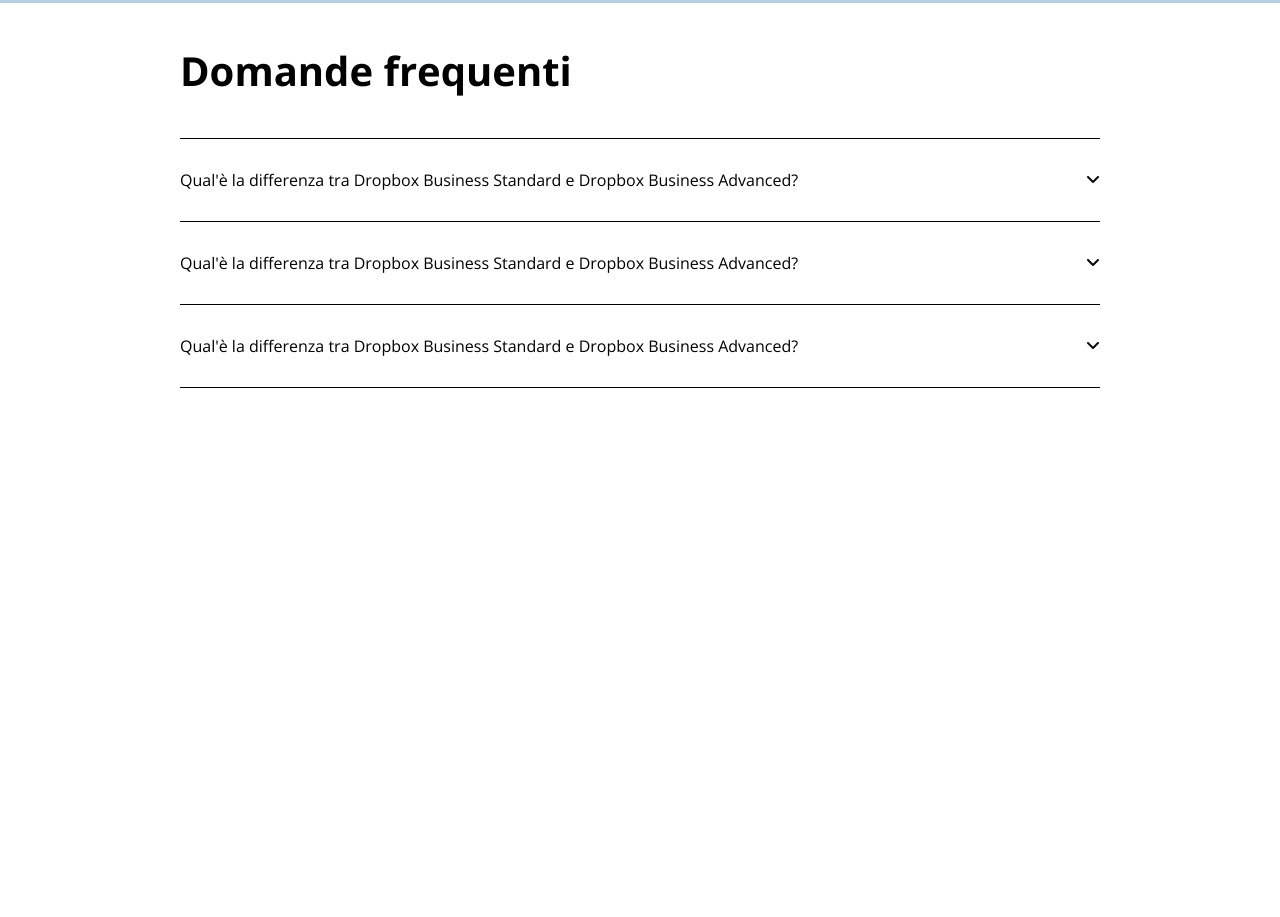
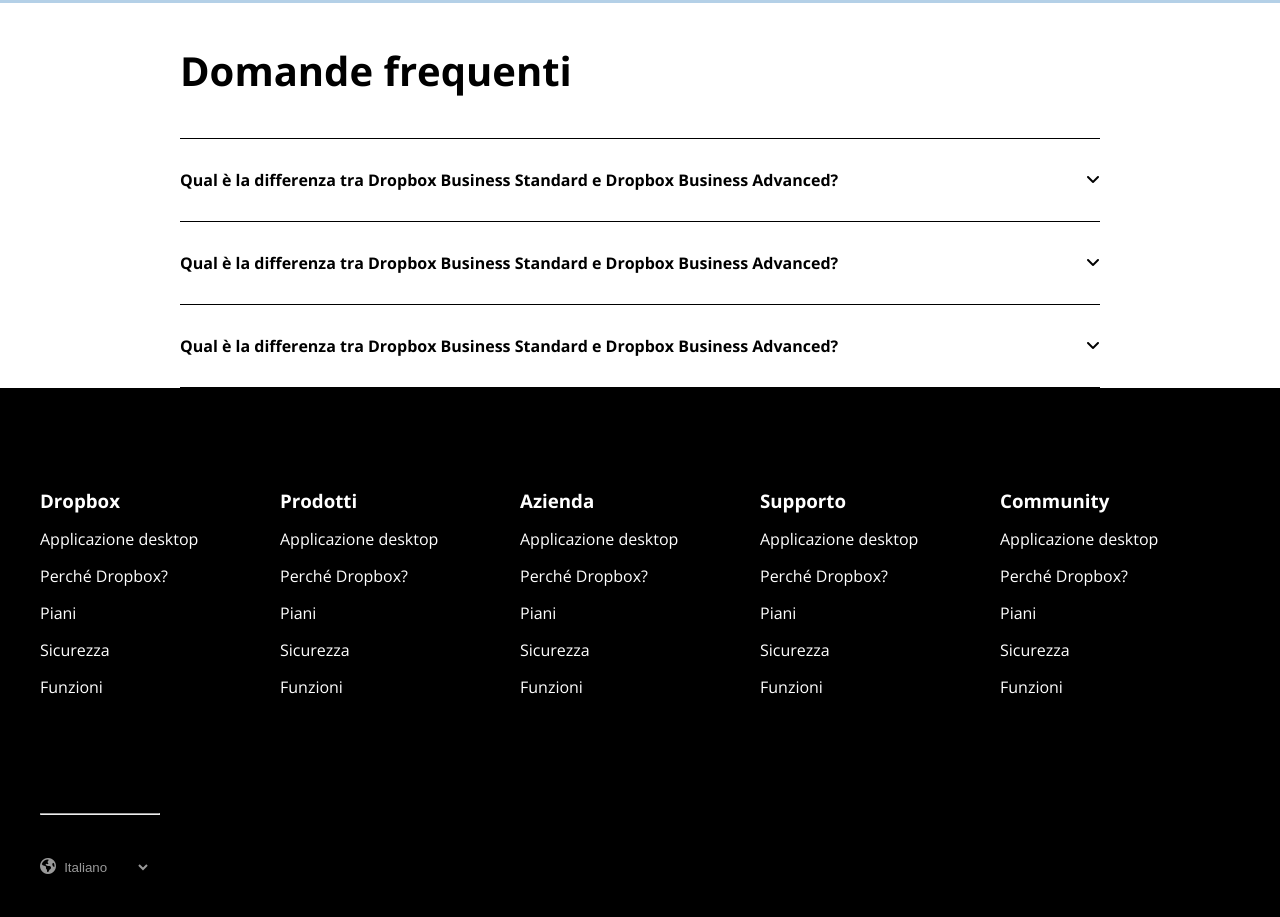
Before and after one commit to IanzanoLorenzo/htmlcss-dropbox, a plain HTML site: page index.html in a window 1280 px wide. Shown: the part 5176-6093 px from the top of the page. Before the commit the page ends 5564 px from the top, so only its background shows below. Drawn offline with nearby package versions, Linux system fonts and the light colour scheme.

Commit message:
footer concluso

```diff
--- a/css/style.css
+++ b/css/style.css
@@ -87,6 +87,11 @@
 .col-30{
     width: 30%;
 }
+
+.col-20{
+    width: 20%;
+}
+
 
             /* text formats */
 
@@ -409,6 +414,7 @@
 
 #faq .col-100>p{
     margin: 30px 0;
+    font-weight: 700;
 }
 
 #faq .col-100{
@@ -444,3 +450,46 @@
 .col-100 .arrows:hover + .container .risposta{
     display: block;
 }
+
+            /* footer */
+
+footer{
+    background-color: black;
+    color: white;
+}
+
+            /* bottom nav */
+
+#bottom-nav{
+    padding: 100px 0;
+}
+
+#bottom-nav .row{
+    flex-direction: row;
+}
+
+#bottom-nav li{
+    margin: 15px 0;
+}
+
+/* sezione lingua */
+
+#lingua .row{
+    color: rgb(153,153,153);
+}
+
+#lingua .row{
+    padding: 40px 0;
+}
+
+#lingua #scegli-lingua{
+    border: none;
+    background-color: inherit;
+    color: inherit;
+}
+
+/* L'HR (letto "accaerre") OSSIA LA LINEA ORIZZONTALE */
+
+#lingua hr{
+    width: 10%;
+}
--- a/index.html
+++ b/index.html
@@ -256,6 +256,7 @@
                 </div>
             </div>
         </div>
+<!-- sezione faq -->
         <div id="faq">
             <div class="container-920px">
                 <div class="row">
@@ -263,33 +264,33 @@
                         <h2>Domande frequenti</h2>
                     </div>
                     <div class="col-100">
-                        <p>Qual'è la differenza tra Dropbox Business Standard e Dropbox Business Advanced?</p>
+                        <p>Qual è la differenza tra Dropbox Business Standard e Dropbox Business Advanced?</p>
                         <div class="arrows">
                             <div class="downarr"><i class="fa-solid fa-angle-down"></i></div>
                             <div class="uparr"><i class="fa-solid fa-angle-up"></i></div>
                         </div>
                         <div class="container">
-                            <p class="risposta">Bella domanda! La risposta é da cercare all'interno di te stesso. scherzo la risposta é: Lorem ipsum dolor sit amet consectetur adipisicing elit. Nemo autem eos suscipit porro quaerat excepturi, quos explicabo officia quisquam magnam dolore! Facere molestiae enim dicta ex eligendi dolore sint vero.</p>
+                            <p class="risposta">Bella domanda! La risposta é da cercare all'interno di te stesso. Scherzo la risposta é: Lorem ipsum dolor sit amet consectetur adipisicing elit. Nemo autem eos suscipit porro quaerat excepturi, quos explicabo officia quisquam magnam dolore! Facere molestiae enim dicta ex eligendi dolore sint vero.</p>
                         </div>
                     </div>
                     <div class="col-100">
-                        <p>Qual'è la differenza tra Dropbox Business Standard e Dropbox Business Advanced?</p>
+                        <p>Qual è la differenza tra Dropbox Business Standard e Dropbox Business Advanced?</p>
                         <div class="arrows">
                             <div class="downarr"><i class="fa-solid fa-angle-down"></i></div>
                             <div class="uparr"><i class="fa-solid fa-angle-up"></i></div>
                         </div>
                         <div class="container">
-                            <p class="risposta">Bella domanda! La risposta é da cercare all'interno di te stesso. scherzo la risposta é: Lorem ipsum dolor sit amet consectetur adipisicing elit. Nemo autem eos suscipit porro quaerat excepturi, quos explicabo officia quisquam magnam dolore! Facere molestiae enim dicta ex eligendi dolore sint vero.</p>
+                            <p class="risposta">Bella domanda! La risposta é da cercare all'interno di te stesso. Scherzo la risposta é: Lorem ipsum dolor sit amet consectetur adipisicing elit. Nemo autem eos suscipit porro quaerat excepturi, quos explicabo officia quisquam magnam dolore! Facere molestiae enim dicta ex eligendi dolore sint vero.</p>
                         </div>
                     </div>
                     <div class="col-100">
-                        <p>Qual'è la differenza tra Dropbox Business Standard e Dropbox Business Advanced?</p>
+                        <p>Qual è la differenza tra Dropbox Business Standard e Dropbox Business Advanced?</p>
                         <div class="arrows">
                             <div class="downarr"><i class="fa-solid fa-angle-down"></i></div>
                             <div class="uparr"><i class="fa-solid fa-angle-up"></i></div>
                         </div>
                         <div class="container">
-                            <p class="risposta">Bella domanda! La risposta é da cercare all'interno di te stesso. scherzo la risposta é: Lorem ipsum dolor sit amet consectetur adipisicing elit. Nemo autem eos suscipit porro quaerat excepturi, quos explicabo officia quisquam magnam dolore! Facere molestiae enim dicta ex eligendi dolore sint vero.</p>
+                            <p class="risposta">Bella domanda! La risposta é da cercare all'interno di te stesso. Scherzo la risposta é: Lorem ipsum dolor sit amet consectetur adipisicing elit. Nemo autem eos suscipit porro quaerat excepturi, quos explicabo officia quisquam magnam dolore! Facere molestiae enim dicta ex eligendi dolore sint vero.</p>
                         </div>
                     </div>
                 </div>
@@ -299,8 +300,78 @@
 <!-- fine main -->
 <!-- footer -->
     <footer>
-
+<!-- bottom nav -->
+        <div id="bottom-nav">
+            <div class="container-1200px">
+                <div class="row">
+                    <div class="col-20">
+                        <ul><h3>Dropbox</h3>
+                            <li><a class="no-default" href="#">Applicazione desktop</a></li>
+                            <li><a class="no-default" href="#">Perché Dropbox?</a></li>
+                            <li><a class="no-default" href="#">Piani</a></li>
+                            <li><a class="no-default" href="#">Sicurezza</a></li>
+                            <li><a class="no-default" href="#">Funzioni</a></li>
+                        </ul>
+                    </div>
+                    <div class="col-20">
+                        <ul><h3>Prodotti</h3>
+                            <li><a class="no-default" href="#">Applicazione desktop</a></li>
+                            <li><a class="no-default" href="#">Perché Dropbox?</a></li>
+                            <li><a class="no-default" href="#">Piani</a></li>
+                            <li><a class="no-default" href="#">Sicurezza</a></li>
+                            <li><a class="no-default" href="#">Funzioni</a></li>
+                        </ul>
+                    </div>
+                    <div class="col-20">
+                        <ul><h3>Azienda</h3>
+                            <li><a class="no-default" href="#">Applicazione desktop</a></li>
+                            <li><a class="no-default" href="#">Perché Dropbox?</a></li>
+                            <li><a class="no-default" href="#">Piani</a></li>
+                            <li><a class="no-default" href="#">Sicurezza</a></li>
+                            <li><a class="no-default" href="#">Funzioni</a></li>
+                        </ul>
+                    </div>
+                    <div class="col-20">
+                        <ul><h3>Supporto</h3>
+                            <li><a class="no-default" href="#">Applicazione desktop</a></li>
+                            <li><a class="no-default" href="#">Perché Dropbox?</a></li>
+                            <li><a class="no-default" href="#">Piani</a></li>
+                            <li><a class="no-default" href="#">Sicurezza</a></li>
+                            <li><a class="no-default" href="#">Funzioni</a></li>
+                        </ul>
+                    </div>
+                    <div class="col-20">
+                        <ul><h3>Community</h3>
+                            <li><a class="no-default" href="#">Applicazione desktop</a></li>
+                            <li><a class="no-default" href="#">Perché Dropbox?</a></li>
+                            <li><a class="no-default" href="#">Piani</a></li>
+                            <li><a class="no-default" href="#">Sicurezza</a></li>
+                            <li><a class="no-default" href="#">Funzioni</a></li>
+                        </ul>
+                    </div>
+                </div>
+            </div>
+        </div>
+        <div id="lingua">
+            <div class="container-1200px">
+                <hr>
+                <div class="row">
+                    <div class="col">
+                        <i class="fa-solid fa-earth-americas"></i>
+                        <select name="lingua" id="scegli-lingua">
+                            <option value="italiano">Italiano</option>
+                            <option value="napoletano">Napoletano</option>
+                            <option value="veneto">Veneto</option>
+                            <option value="pugliese">Pugliese</option>
+                            <option value="piemontese">Piemontese</option>
+                            <option value="lombardo">Lombardo</option>
+                            <option value="romano">Romano</option>
+                        </select>
+                    </div>
+                </div>
+            </div>
+        </div>
     </footer>
-<!-- dine footerl -->
+<!-- fine footerl -->
 </body>
 </html>
```
